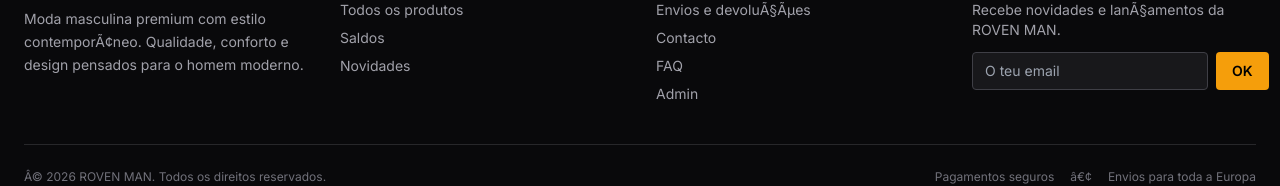
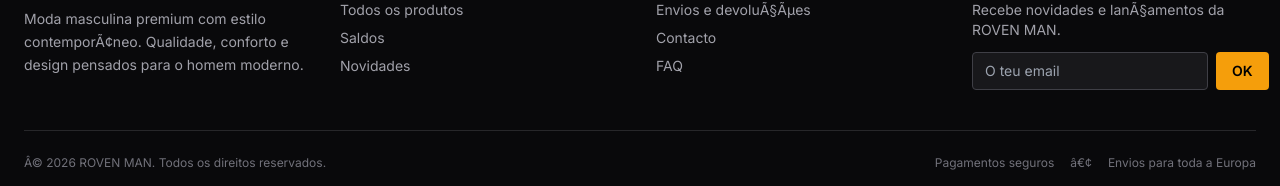
Before and after one commit to luissardinhaprezado-hash/Roven-Man, a Next.js app: page / in a window 1280 px wide. Shown: the part 2544-2730 px from the top of the page. Built offline with nearby package versions, Linux system fonts and the light colour scheme.

Commit message:
remover link admin do footer

```diff
--- a/src/components/Footer.tsx
+++ b/src/components/Footer.tsx
@@ -29,7 +29,7 @@
               <li><Link href="/envios" className="hover:text-white transition">Envios e devoluÃ§Ãµes</Link></li>
               <li><Link href="/contacto" className="hover:text-white transition">Contacto</Link></li>
               <li><Link href="/faq" className="hover:text-white transition">FAQ</Link></li>
-              <li><Link href="/admin" className="hover:text-white transition">Admin</Link></li>
+
             </ul>
           </div>
 
```
